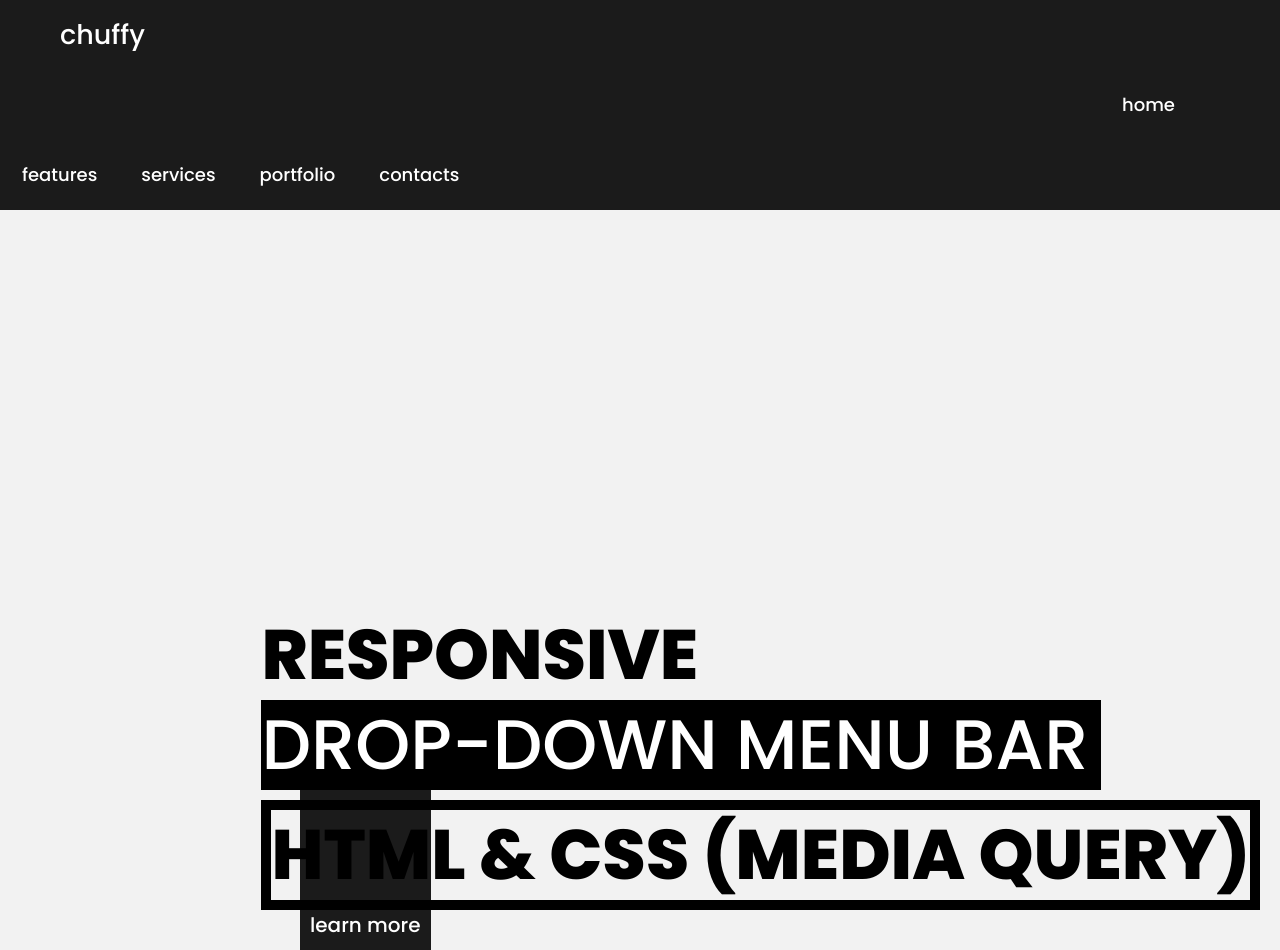
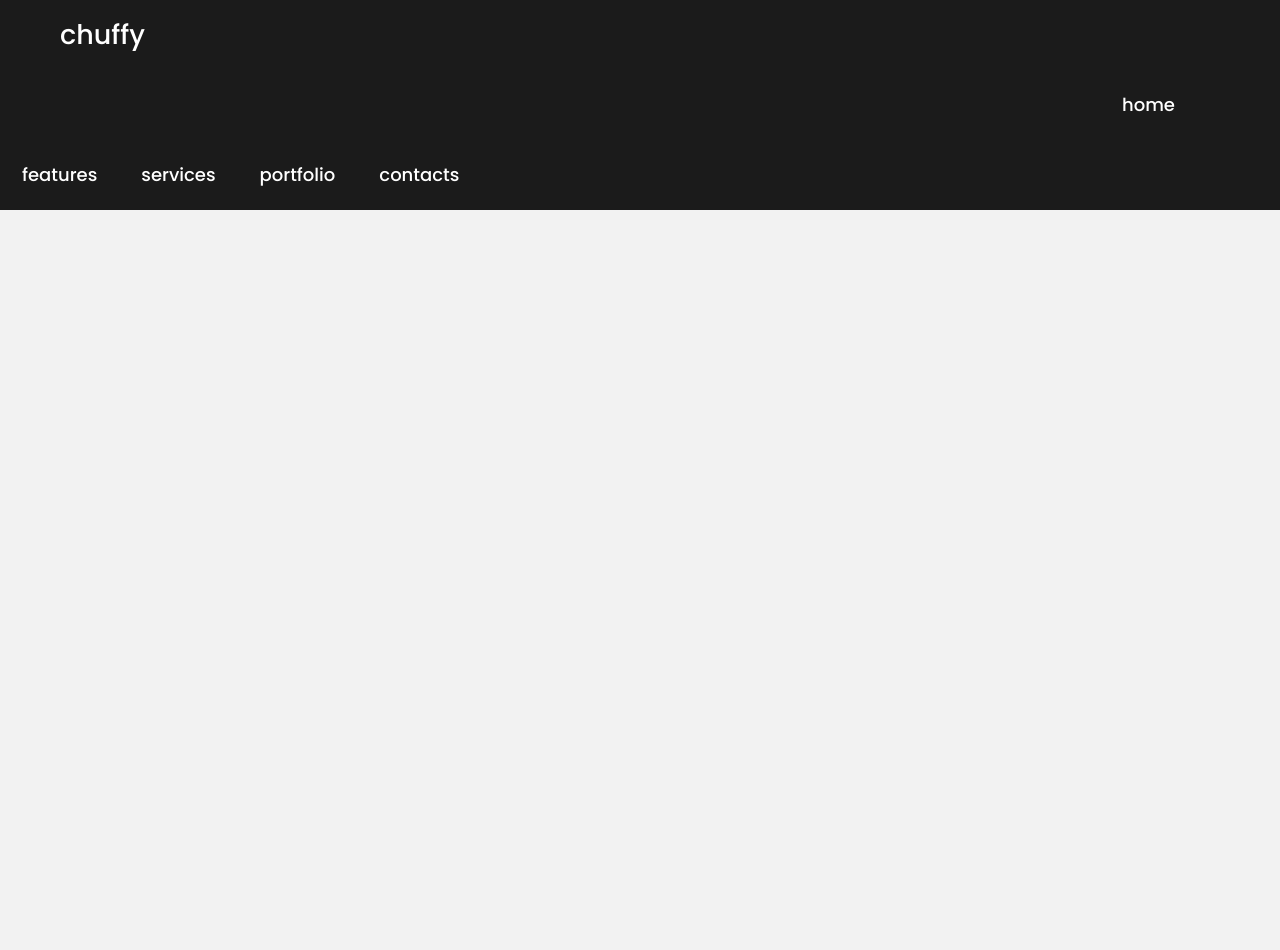
Before and after one commit to chuffy-teapot/coding, a plain HTML site: page index.html in a window 1280 px wide. After the commit the page ends 800 px from the top, so only its background shows below. Drawn offline with Linux system fonts and the light colour scheme.

Commit message:
Update index.html

```diff
--- a/index.html
+++ b/index.html
@@ -5,7 +5,7 @@
     <meta charset="UTF-8">
     <meta http-equiv="X-UA-Compatible" content="IE=edge">
     <meta name="viewport" content="width=device-width, initial-scale=1.0">
-    <title>nepal</title>
+    <title>menu</title>
     <link rel="preconnect" href="https://fonts.googleapis.com">
     <link rel="preconnect" href="https://fonts.gstatic.com" crossorigin>
     <link href="https://fonts.googleapis.com/css2?family=Poppins:wght@500;800&display=swap" rel="stylesheet">
@@ -44,14 +44,6 @@
             <li><a href="#">contacts</a></li>
         </ul>
     </nav>
-
-    <a class="title">
-        <p class="responsive">RESPONSIVE</p>
-        <p class="drop">DROP-DOWN MENU BAR</p>
-        <p class="query">HTML & CSS (MEDIA QUERY)</p>
-    </a>
-
-    <p class="button" href="https://www.google.co.uz/">learn more</p>
 </body>
 
 </html>
```
